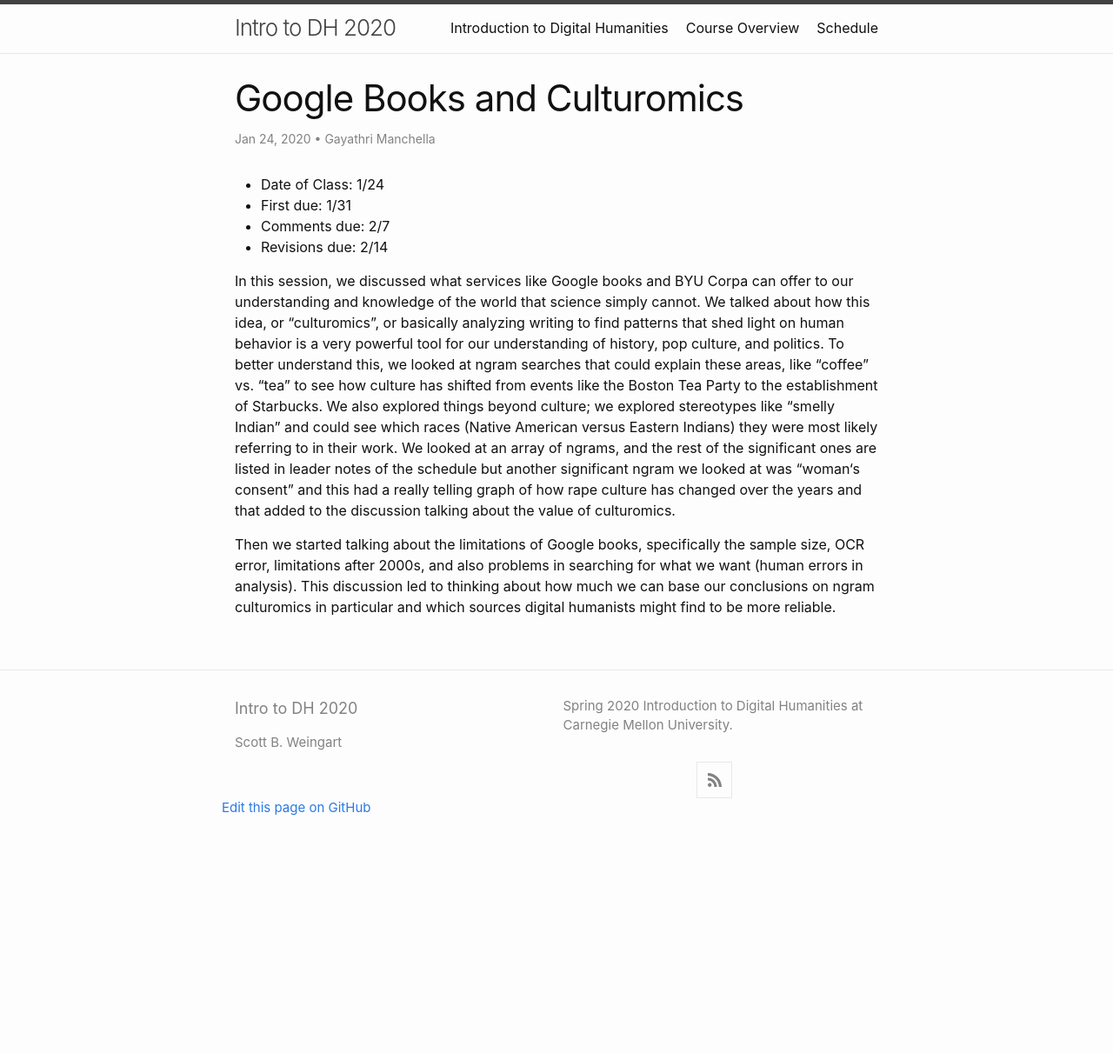
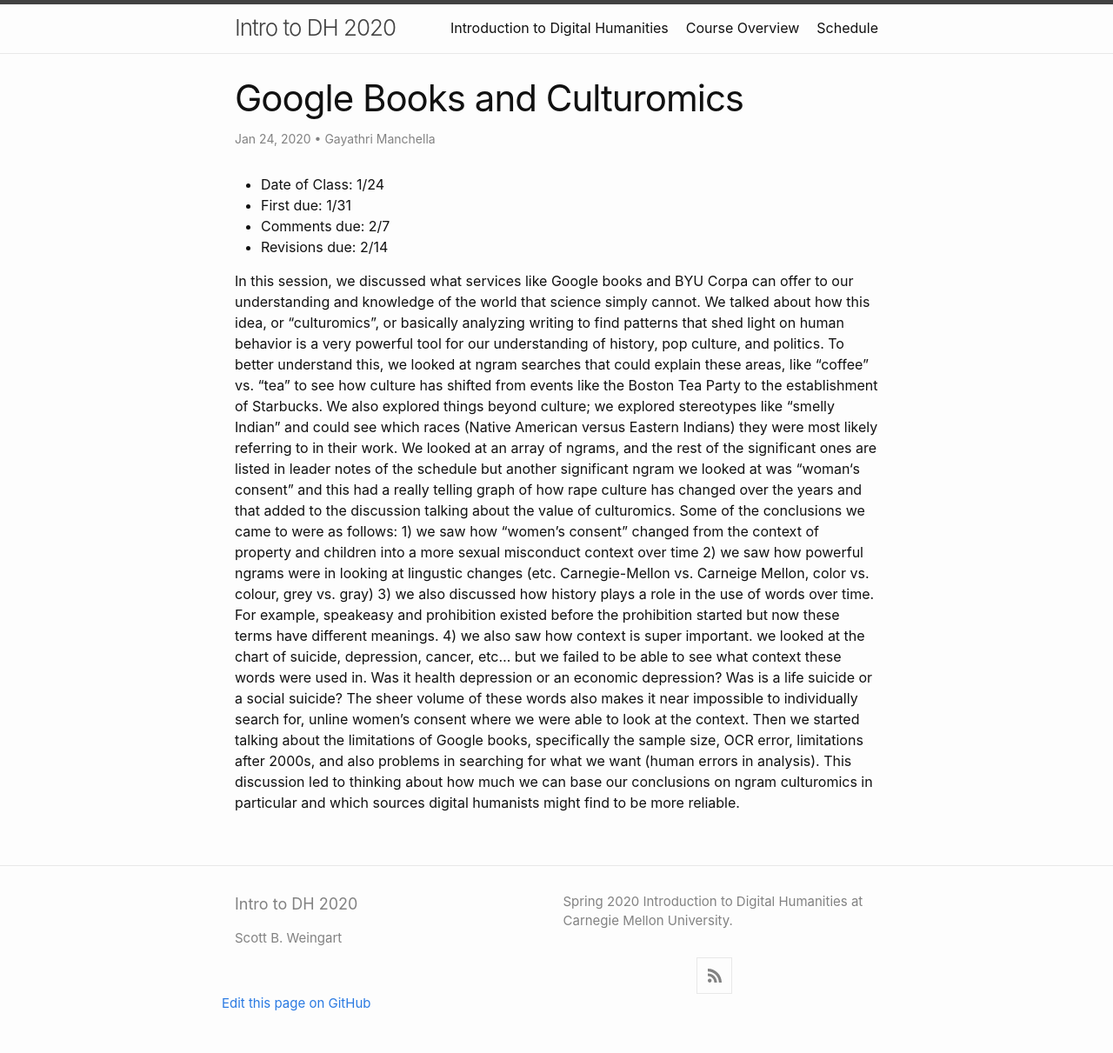
Before and after one commit to scottbot/IntroDH2020, a Jekyll site: the page built from _posts/2020-01-24-Google-Books-and-Culturomics.md, in a window 1280 px wide. Shown: the whole page at 87% size. Built offline with Jekyll 4.4.1, drawn with Linux system fonts in a browser that asks for light colours; a script that is not in the unit is left out; before the commit the page ends 986 px from its top, so only the background shows below that.

Commit message:
Update 2020-01-24-Google-Books-and-Culturomics.md

```diff
--- a/_posts/2020-01-24-Google-Books-and-Culturomics.md
+++ b/_posts/2020-01-24-Google-Books-and-Culturomics.md
@@ -9,5 +9,9 @@ author: "Gayathri Manchella"
 - Revisions due: 2/14
 
 In this session, we discussed what services like Google books and BYU Corpa can offer to our understanding and knowledge of the world that science simply cannot. We talked about how this idea, or “culturomics”, or basically analyzing writing to find patterns that shed light on human behavior is a very powerful tool for our understanding of history, pop culture, and politics. To better understand this, we looked at ngram searches that could explain these areas, like “coffee” vs. “tea” to see how culture has shifted from events like the Boston Tea Party to the establishment of Starbucks. We also explored things beyond culture; we explored stereotypes like “smelly Indian” and could see which races (Native American versus Eastern Indians) they were most likely referring to in their work. We looked at an array of ngrams, and the rest of the significant ones are listed in leader notes of the schedule but another significant ngram we looked at was “woman‘s consent” and this had a really telling graph of how rape culture has changed over the years and that added to the discussion talking about the value of culturomics.
-
+Some of the conclusions we came to were as follows:
+1) we saw how "women's consent" changed from the context of property and children into a more sexual misconduct context over time
+2) we saw how powerful ngrams were in looking at lingustic changes (etc. Carnegie-Mellon vs. Carneige Mellon, color vs. colour, grey vs. gray)
+3) we also discussed how history plays a role in the use of words over time. For example, speakeasy and prohibition existed before the prohibition started but now these terms have different meanings.
+4) we also saw how context is super important. we looked at the chart of suicide, depression, cancer, etc... but we failed to be able to see what context these words were used in. Was it health depression or an economic depression? Was is a life suicide or a social suicide? The sheer volume of these words also makes it near impossible to individually search for, unline women's consent where we were able to look at the context.
 Then we started talking about the limitations of Google books, specifically the sample size, OCR error, limitations after 2000s, and also problems in searching for what we want (human errors in analysis). This discussion led to thinking about how much we can base our conclusions on ngram culturomics in particular and which sources digital humanists might find to be more reliable.
```
